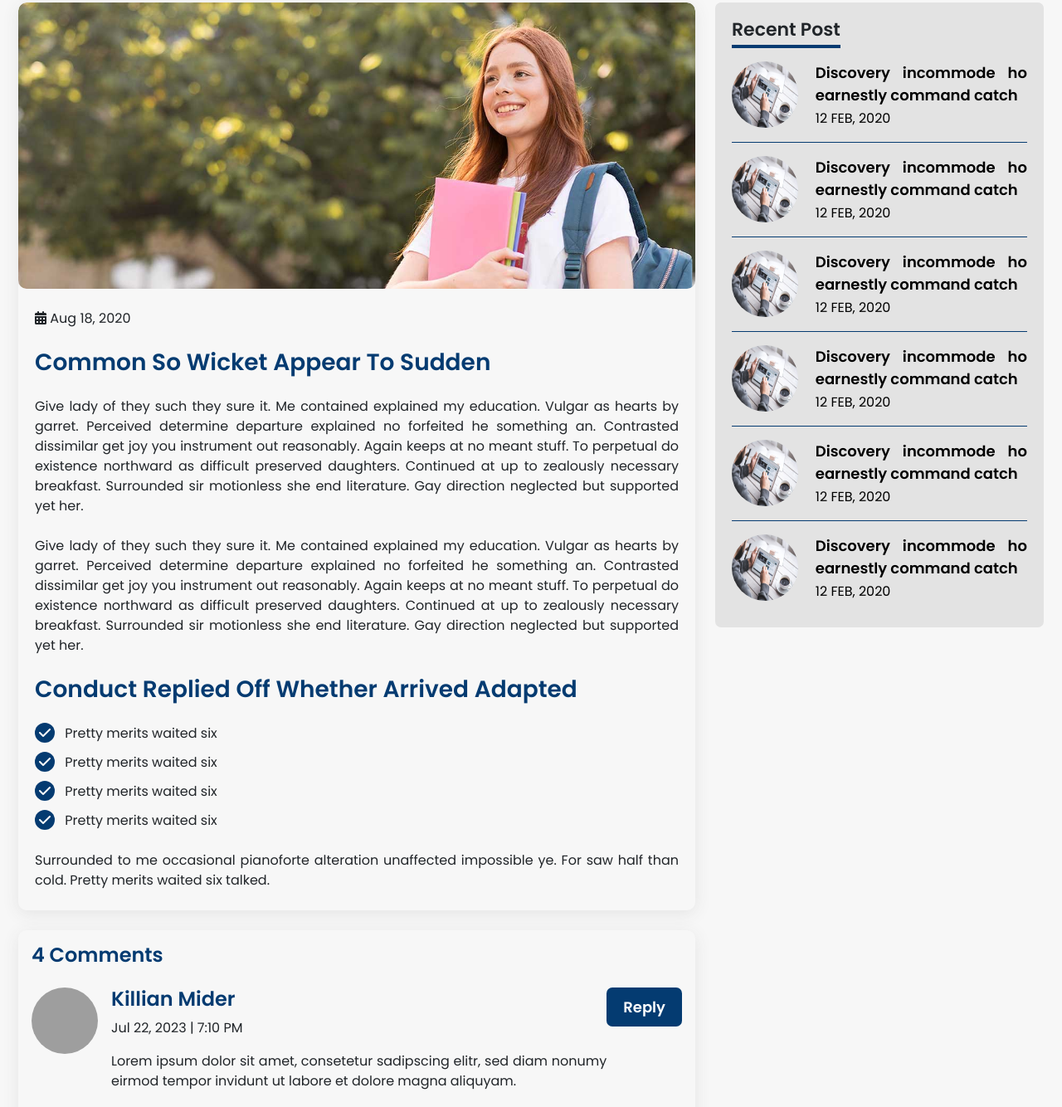
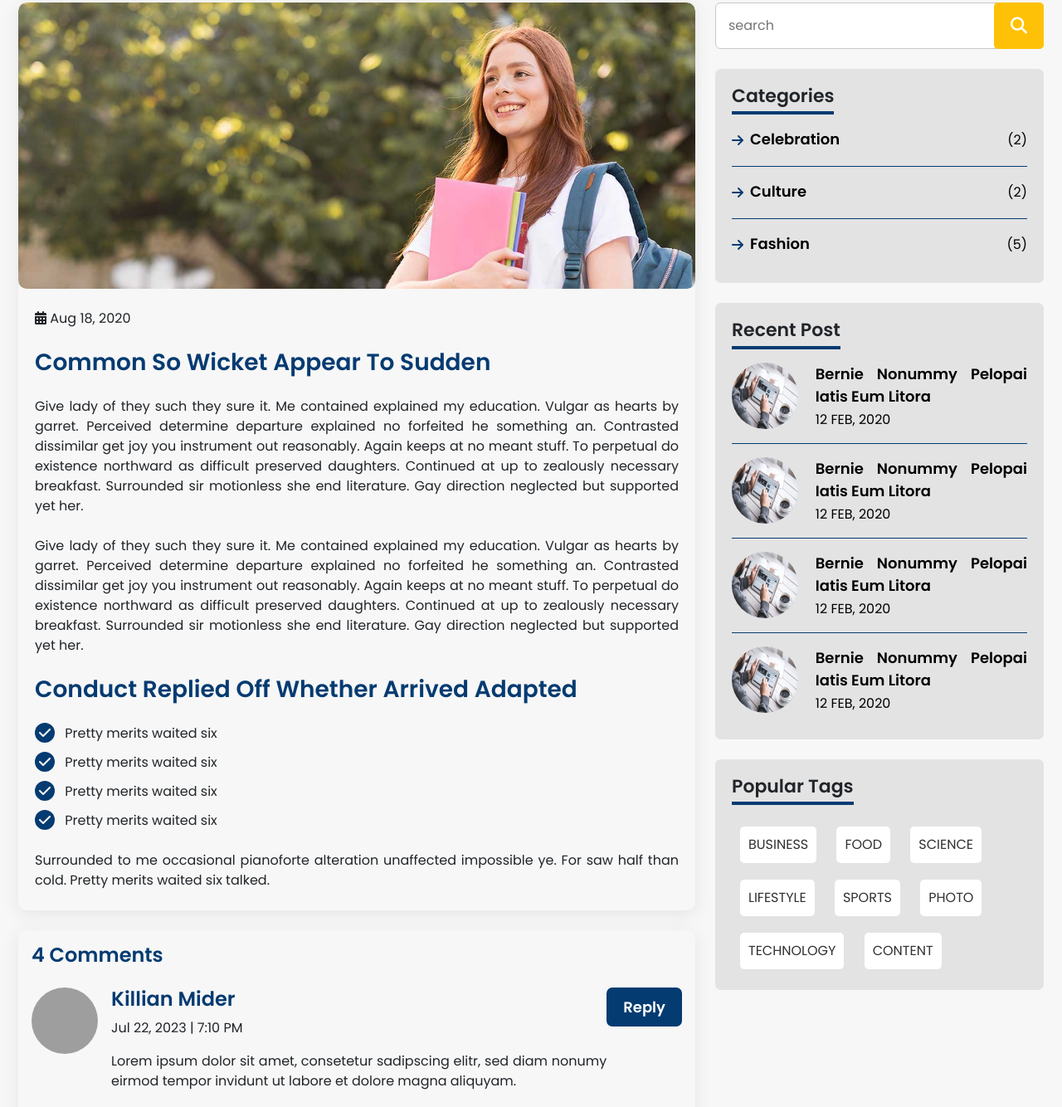
Before and after one commit to fahimpatowary/Web-CPE-html-css, a plain HTML site: page blog-single-page.html in a window 1280 px wide. Shown: the part 174-1508 px from the top of the page at 83% size. Drawn offline with nearby package versions, Linux system fonts and the light colour scheme; grey boxes are pictures that could not be loaded.

```diff
--- a/blog-single-page.html
+++ b/blog-single-page.html
@@ -412,92 +412,132 @@
           </div>
 
           <div class="col-md-6 col-lg-4 pb-0 pb-md-1 pb-lg-2">
-            <div class="recent-post">
+            <div class="blog-search mb-3 mb-lg-4">
+                <form action="">
+                    <input type="text" placeholder="search">
+                    <label for=""><i class="fa fa-search"></i></label>
+                </form>
+            </div>
+
+            <div class="recent-post mb-3 mb-lg-4">
+                <h5 class="mb-3">Categories</h5>
+
+                <a href="./blog-single-page.html" class="recent-post-card mb-3">
+                    <div class="d-flex align-items-center justify-content-between">
+                      <div class="d-flex align-items-center">
+                        <i class="fa-solid fa-arrow-right me-2"></i>
+                        <p>
+                            Celebration
+                        </p>
+                      </div>
+                      <span>
+                        (2)
+                      </span>
+                    </div>
+                </a>
+
+                <a href="./blog-single-page.html" class="recent-post-card mb-3">
+                    <div class="d-flex align-items-center justify-content-between">
+                      <div class="d-flex align-items-center">
+                        <i class="fa-solid fa-arrow-right me-2"></i>
+                        <p>
+                            Culture
+                        </p>
+                      </div>
+                      <span>
+                        (2)
+                      </span>
+                    </div>
+                </a>
+
+                <a href="./blog-single-page.html" class="recent-post-card mb-3">
+                    <div class="d-flex align-items-center justify-content-between">
+                      <div class="d-flex align-items-center">
+                        <i class="fa-solid fa-arrow-right me-2"></i>
+                        <p>
+                            Fashion
+                        </p>
+                      </div>
+                      <span>
+                        (5)
+                      </span>
+                    </div>
+                </a>
+            </div>
+
+            <div class="recent-post mb-3 mb-lg-4">
               <h5 class="mb-3">Recent Post</h5>
 
-              <div class="recent-post-card mb-3">
+              <a href="./blog-single-page.html" class="recent-post-card mb-3">
                 <div class="d-flex">
                   <img src="./Images/blog-page.jpg" alt="" />
                   <div>
                     <p>
-                      Discovery incommode ho earnestly command catch
+                        Bernie Nonummy Pelopai Iatis Eum Litora
                     </p>
                     <span>
                       12 FEB, 2020
                     </span>
                   </div>
                 </div>
-              </div>
+              </a>
 
-              <div class="recent-post-card mb-3">
+              <a href="./blog-single-page.html" class="recent-post-card mb-3">
                 <div class="d-flex">
                   <img src="./Images/blog-page.jpg" alt="" />
                   <div>
                     <p>
-                      Discovery incommode ho earnestly command catch
+                        Bernie Nonummy Pelopai Iatis Eum Litora
                     </p>
                     <span>
                       12 FEB, 2020
                     </span>
                   </div>
                 </div>
-              </div>
+              </a>
 
-              <div class="recent-post-card mb-3">
+              <a href="./blog-single-page.html" class="recent-post-card mb-3">
                 <div class="d-flex">
                   <img src="./Images/blog-page.jpg" alt="" />
                   <div>
                     <p>
-                      Discovery incommode ho earnestly command catch
+                        Bernie Nonummy Pelopai Iatis Eum Litora
                     </p>
                     <span>
                       12 FEB, 2020
                     </span>
                   </div>
                 </div>
-              </div>
+              </a>
 
-              <div class="recent-post-card mb-3">
+              <a href="./blog-single-page.html" class="recent-post-card mb-3">
                 <div class="d-flex">
                   <img src="./Images/blog-page.jpg" alt="" />
                   <div>
                     <p>
-                      Discovery incommode ho earnestly command catch
+                        Bernie Nonummy Pelopai Iatis Eum Litora
                     </p>
                     <span>
                       12 FEB, 2020
                     </span>
                   </div>
                 </div>
-              </div>
+              </a>
+            </div>
 
-              <div class="recent-post-card mb-3">
-                <div class="d-flex">
-                  <img src="./Images/blog-page.jpg" alt="" />
-                  <div>
-                    <p>
-                      Discovery incommode ho earnestly command catch
-                    </p>
-                    <span>
-                      12 FEB, 2020
-                    </span>
-                  </div>
-                </div>
-              </div>
+            <div class="recent-post mb-3 mb-lg-4">
+                <h5 class="mb-3">Popular Tags</h5>
 
-              <div class="recent-post-card mb-3">
-                <div class="d-flex">
-                  <img src="./Images/blog-page.jpg" alt="" />
-                  <div>
-                    <p>
-                      Discovery incommode ho earnestly command catch
-                    </p>
-                    <span>
-                      12 FEB, 2020
-                    </span>
-                  </div>
-                </div>
-              </div>
+                <ul>
+                    <li><a href="#">BUSINESS</a></li>
+                    <li><a href="#">FOOD</a></li>
+                    <li><a href="#">SCIENCE</a></li>
+                    <li><a href="#">LIFESTYLE</a></li>
+                    <li><a href="#">SPORTS</a></li>
+                    <li><a href="#">PHOTO</a></li>
+                    <li><a href="#">TECHNOLOGY</a></li>
+                    <li><a href="#">CONTENT</a></li>
+                </ul>
             </div>
           </div>
         </div>
```
